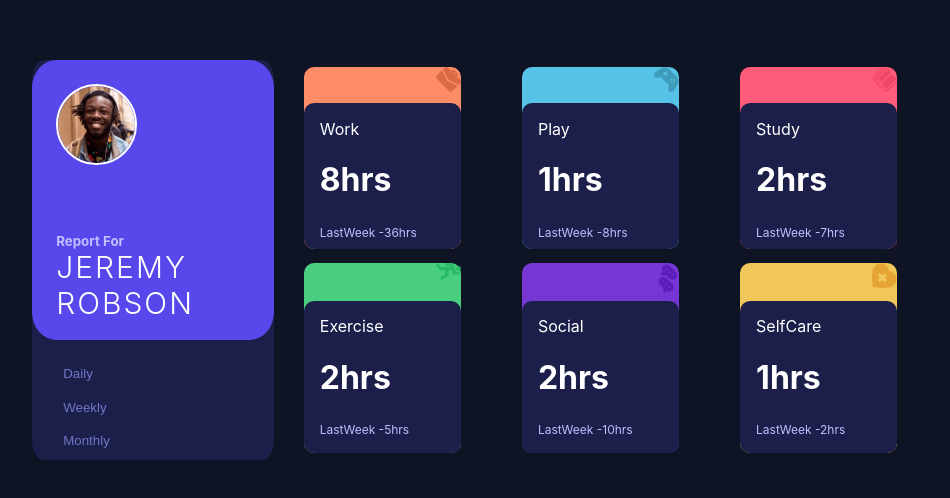
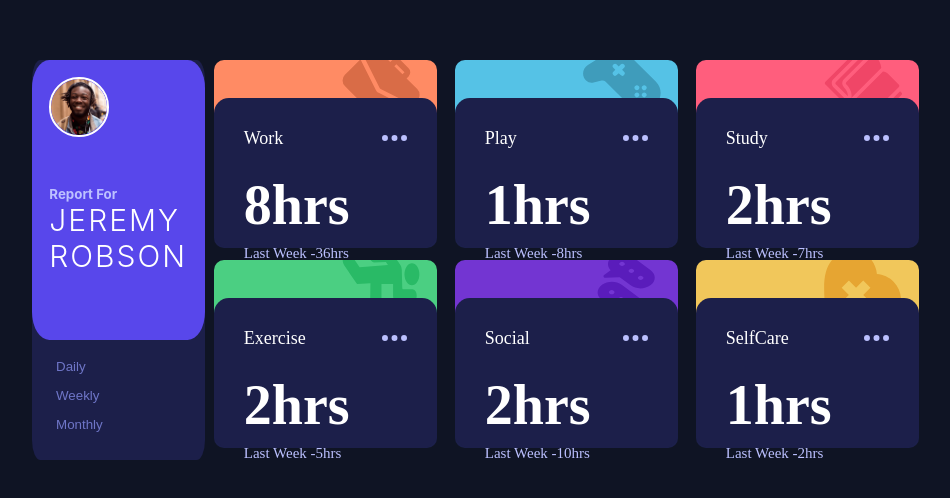
Before and after one commit to fadyjan/time-tracking-dashboard, a React (Create React App) app: page / in a window 1280 px wide. Shown: the part 140-638 px from the top of the page, without its empty margins (160-1110 px from the left). Built offline with nearby package versions, Linux system fonts and the light colour scheme.

Commit message:
Create #3 Card Component

```diff
--- a/src/Components/Card/Card.css
+++ b/src/Components/Card/Card.css
@@ -1,32 +1,147 @@
-#WorkDiv{
-    background-color: hsl(15, 100%, 70%);
+#WorkDiv {
+  background: rgb(28, 32, 75);
+  background: linear-gradient(
+    0deg,
+    rgba(28, 32, 75, 1) 45%,
+    rgba(255, 139, 100, 1) 51%
+  );
 }
 
-#PlayDiv{
-    background-color: hsl(195, 74%, 62%);
+#PlayDiv {
+  background: rgb(28, 32, 75);
+  background: linear-gradient(
+    0deg,
+    rgba(28, 32, 75, 1) 45%,
+    rgba(85, 194, 230, 1) 51%
+  );
 }
 
-#StudyDiv{
-background-color: hsl(348, 100%, 68%);
+#StudyDiv {
+  background: rgb(28, 32, 75);
+  background: linear-gradient(
+    0deg,
+    rgba(28, 32, 75, 1) 45%,
+    rgba(255, 94, 125, 1) 51%
+  );
 }
 
-#ExerciseDiv{
-    background-color: hsl(145, 58%, 55%);
+#ExerciseDiv {
+  background: rgb(28, 32, 75);
+  background: linear-gradient(
+    0deg,
+    rgba(28, 32, 75, 1) 45%,
+    rgba(75, 207, 130, 1) 51%
+  );
 }
 
-#SocialDiv{
-    background-color: hsl(264, 64%, 52%);
+#SocialDiv {
+  background: rgb(28, 32, 75);
+  background: linear-gradient(
+    0deg,
+    rgba(28, 32, 75, 1) 45%,
+    rgba(115, 53, 210, 1) 51%
+  );
 }
 
-#SelfCareDiv{
-    background-color:hsl(43, 84%, 65%);
+#SelfCareDiv {
+  background: rgb(28, 32, 75);
+  background: linear-gradient(
+    0deg,
+    rgba(28, 32, 75, 1) 45%,
+    rgba(241, 199, 91, 1) 51%
+  );
 }
 
-.CategoriesIcons{
-    width: 16%;
-    float: right;
+.CategoriesIcons {
+  width: 78px;
+  height: 78px;
+
+  position: relative;
+  z-index: 0;
+  margin-top: -10.91px;
+
+  margin-right: 17.42px;
+  margin-top: -10.91px;
+  float: right;
 }
 
-.Comparrison{
-    color: hsl(236, 100%, 87%)
+.Comparrison {
+  color: hsl(236, 100%, 87%);
 }
+
+.Title {
+  font-size: 18px;
+  font-family: "Rubik-Medium";
+  display: flex;
+  justify-content: space-between;
+  align-items: center;
+}
+.Title img{
+    cursor: pointer;
+    height: 6px;
+}
+.HoursContainer {
+  display: flex;
+  flex-direction: column;
+  row-gap: 8px;
+}
+
+.HoursContainer h1 {
+  font-family: "Rubik-Light";
+  font-size: 56px;
+  margin: 0;
+}
+
+.Comparrison {
+  font-family: "Rubik-Regular";
+  font-size: 15px;
+  color: #bbc0ff;
+}
+
+.BgColorContainer {
+  overflow: hidden;
+  height: 47px;
+  border-top-left-radius: 15px;
+  border-top-right-radius: 15px;
+}
+
+.StatsDiv {
+  border-radius: 15px;
+  height: 80%;
+  background-color: hsl(235, 46%, 20%);
+}
+
+.Test {
+  margin: 30px;
+  row-gap: 24px;
+  display: flex;
+  flex-direction: column;
+}
+
+.InnerCardContainer {
+  flex-basis: 30.9%;
+  height: 47%;
+  color: white;
+  border-radius: 15px;
+  display: flex;
+  flex-direction: column;
+}
+
+@media (max-width:600px) {
+
+    #DetailsContainer{
+        /* align-items: center; */
+    }
+    .InnerCardContainer{
+        flex-basis: 100%;
+        height: 160px;
+    }
+    .HoursContainer{
+        flex-direction: row;
+        align-items: center;
+        justify-content: space-between;
+    }
+    .HoursContainer h1 {
+        font-size: 32px;
+    }
+}
--- a/src/Components/Card/Card.js
+++ b/src/Components/Card/Card.js
@@ -1,36 +1,42 @@
-import React from 'react'
-import "./Card.css"
-
+import React from "react";
+import "./Card.css";
+import dots from "../../Assets/Icons/icon-ellipsis.svg"
 export default function Card(props) {
-  const PeriodSelection = props.period ;
-  console.log(PeriodSelection)
-  const FuncComp = ()=>{
+  const PeriodSelection = props.period;
+  console.log(PeriodSelection);
+  const FuncComp = () => {
     if (PeriodSelection === "Daily") {
-      return <h1>{props.CurrentRecord.DailyHours}</h1>
-
-    } else if(PeriodSelection === "Weekly"){
-     return <h1>{props.CurrentRecord.WeeklyHours}</h1>
-    } else{
+      return <h1>{props.CurrentRecord.DailyHours}</h1>;
+    } else if (PeriodSelection === "Weekly") {
+      return <h1>{props.CurrentRecord.WeeklyHours}</h1>;
+    } else {
       //Monthly
-      return <h1>{props.CurrentRecord.MonthlyHours}</h1>
+      return <h1>{props.CurrentRecord.MonthlyHours}</h1>;
     }
-  }
+  };
 
   return (
-    <div id={props.CurrentRecord.Category + "Div"} className='CCOntainer'>
-        <div  className="BgColorContainer">
-            <img className='CategoriesIcons' src={props.CurrentRecord.Icon}></img>
+    <div
+      id={props.CurrentRecord.Category + "Div"}
+      className="InnerCardContainer"
+    >
+      <div className="BgColorContainer">
+        <img className="CategoriesIcons" src={props.CurrentRecord.Icon}></img>
+      </div>
+      <div className="StatsDiv">
+        <div className="Test">
+          <div className="Title">
+            <label>{props.CurrentRecord.Category}</label>
+            <img alt="" src={dots}></img>
+            </div>
+          <div className="HoursContainer">
+            <FuncComp></FuncComp>
+            <label className="Comparrison">
+              Last Week {props.CurrentRecord.LastWeek}
+            </label>
+          </div>
         </div>
-        <div className='StatsDiv'>
-            <div className='Test'>
-            <div className='Title'>{props.CurrentRecord.Category}</div>
-            <div className='HoursContainer'>
-                <FuncComp></FuncComp>
-                <label className='Comparrison'>LastWeek {props.CurrentRecord.LastWeek}</label>
-            </div>
-            </div>
-
-        </div>
+      </div>
     </div>
-  )
+  );
 }
```
